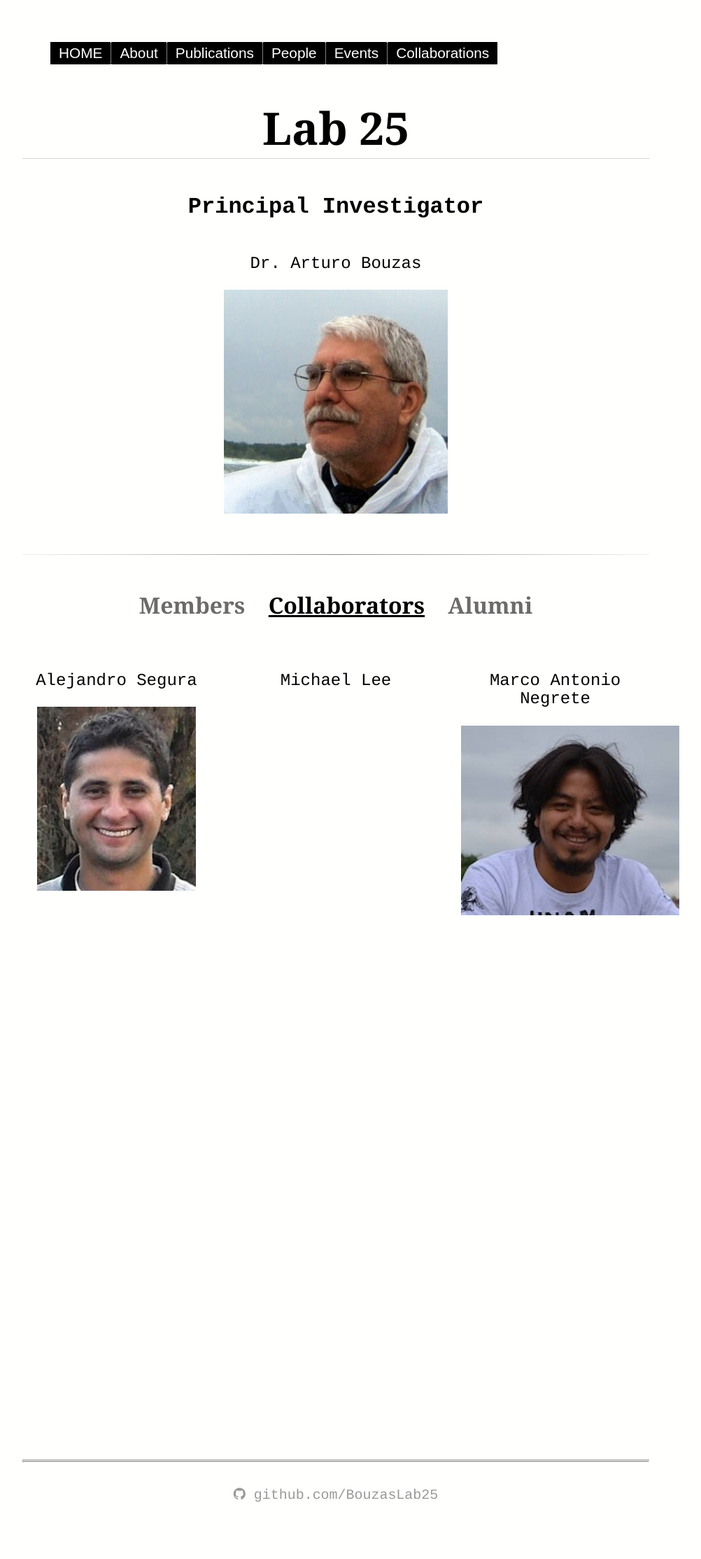
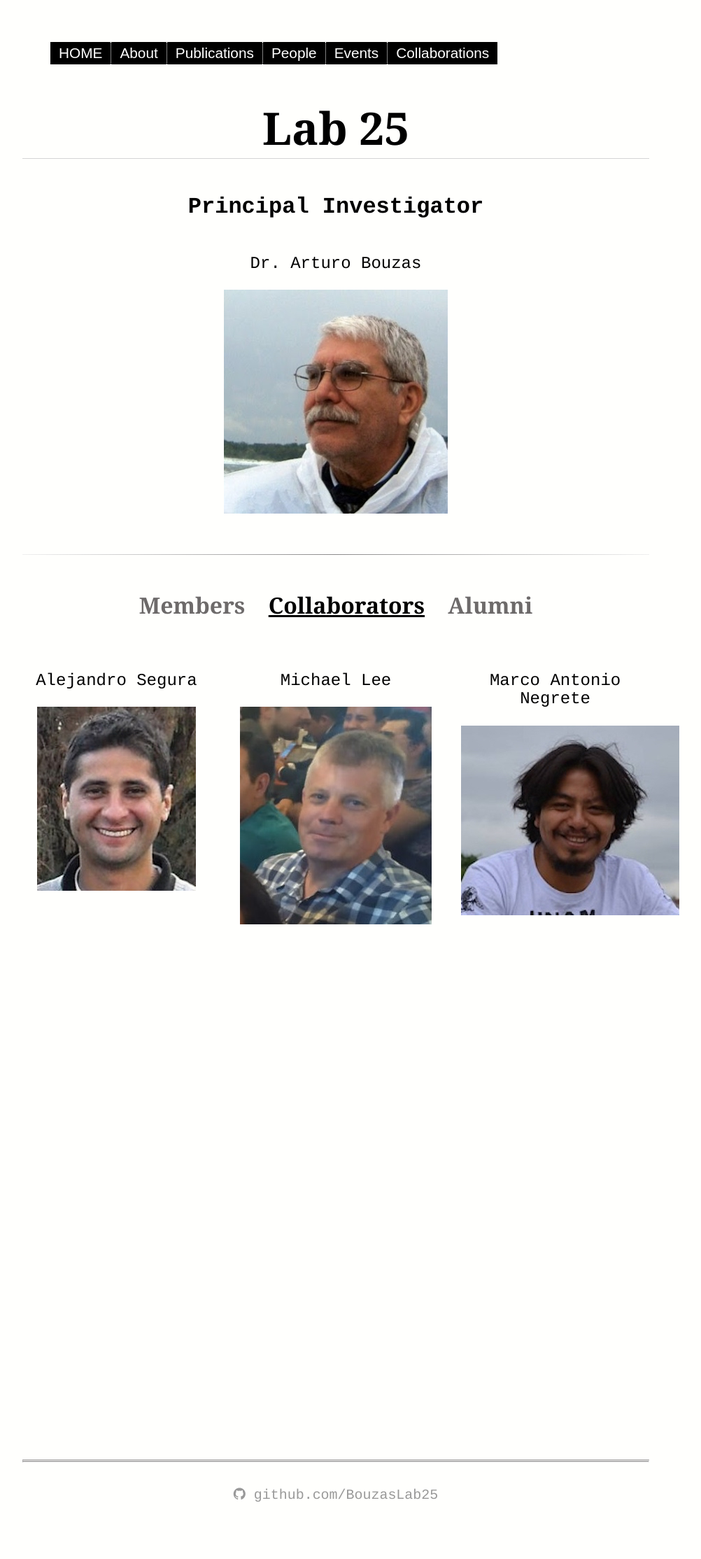
Before and after one commit to BouzasLab25/bouzaslab25.github.io, a Jekyll site: the page built from people/collaborators.html, in a window 1280 px wide. Shown: the whole page at 70% size, without its empty margins (160-1162 px from the left). Built offline with Jekyll 4.4.1, drawn with Linux system fonts in a browser that asks for light colours.

Commit message:
Update collaborators.html

```diff
--- a/people/collaborators.html
+++ b/people/collaborators.html
@@ -21,7 +21,7 @@
 
 <div class="center">
 	     <p><a class='lu' href="https://faculty.sites.uci.edu/mdlee/">Michael Lee</a></p>
-	      <a href="/people/al_Pamela.html"><img class="displayed" src="" /></a>
+	      <a href="/people/al_Pamela.html"><img class="displayed" src="/images/Michael.jpg" /></a>
   </div>
 
 
```
